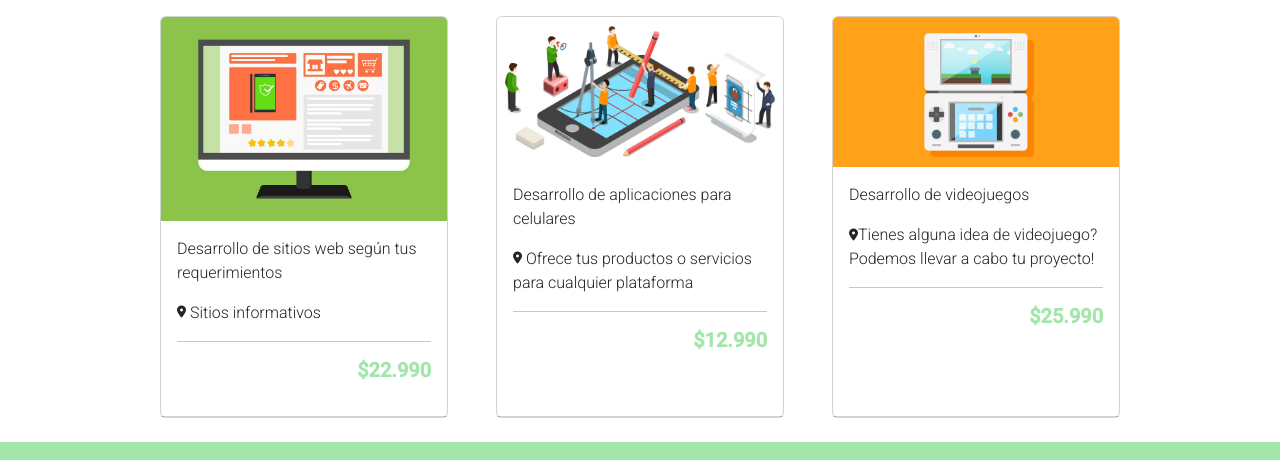
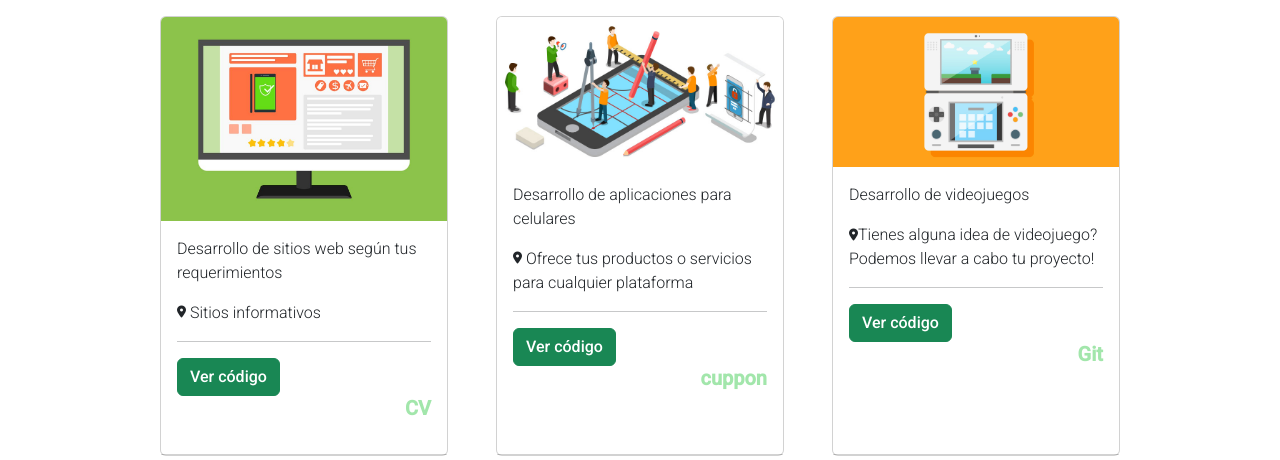
Before and after one commit to CamiloAliaga295/portafolio-final, a plain HTML site: page index.html in a window 1280 px wide. Shown: the part 80-540 px from the top of the page. Drawn offline with nearby package versions, Linux system fonts and the light colour scheme.

Commit message:
agregue botones de código

```diff
--- a/index.html
+++ b/index.html
@@ -54,7 +54,8 @@
                   <p class="card-text mb-0 fw-light font-card"></p>
                   <p class="card-text fw-light font-card"><i class="fas fa-map-marker-alt fa-xs"></i> Sitios informativos</p>
                   <hr>
-                  <p class="text-muted text-end"><span class="h5 fw-bold green">$22.990</span></p>
+                  <button type="button" class="btn btn-success">Ver código</button>
+                  <p class="text-muted text-end"><span class="h5 fw-bold green">CV</span></p>
                 </div>
                 <ul class="list-group list-group-flush">
 
@@ -69,7 +70,8 @@
                   <p class="card-text mb-0 fw-light font-card"></p>
                   <p class="card-text fw-light font-card"><i class="fas fa-map-marker-alt fa-xs"></i> Ofrece tus productos o servicios para cualquier plataforma</p>
                   <hr>
-                  <p class="text-muted text-end"><span class="h5 fw-bold green">$12.990</span></p>
+                  <button type="button" class="btn btn-success">Ver código</button>
+                  <p class="text-muted text-end"><span class="h5 fw-bold green">cuppon</span></p>
                 </div>
                 <ul class="list-group list-group-flush">
 
@@ -84,7 +86,8 @@
                   <p class="card-text mb-0 fw-light font-card"></p>
                   <p class="card-text fw-light font-card"><i class="fas fa-map-marker-alt fa-xs"></i>Tienes alguna idea de videojuego? Podemos llevar a cabo tu proyecto!</p>
                   <hr>
-                  <p class="text-muted text-end"> <span class="h5 fw-bold green">$25.990</span></p>
+                  <button type="button" class="btn btn-success">Ver código</button>
+                  <p class="text-muted text-end"> <span class="h5 fw-bold green">Git</span></p>
                 </div>
                 <ul class="list-group list-group-flush">
 
```
